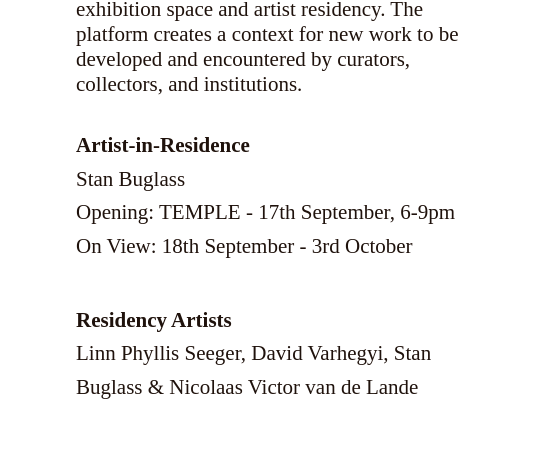
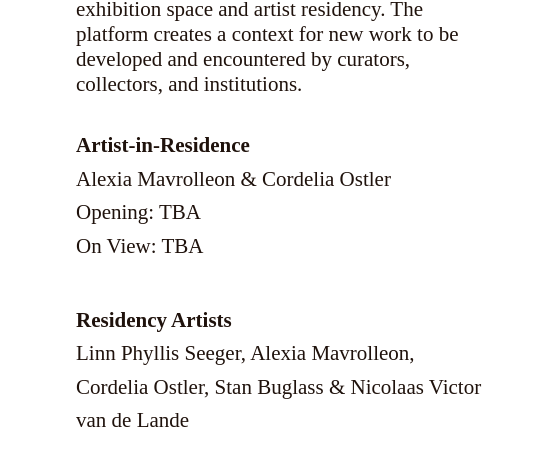
Before and after one commit to tdc2222/Shipton-Site, a plain HTML site: page about.html in a window 1280 px wide. Shown: the part 354-829 px from the top of the page, 740-1280 px from the left. Drawn offline with Linux system fonts and the light colour scheme.

Commit message:
Update about.html

```diff
--- a/about.html
+++ b/about.html
@@ -303,15 +303,15 @@ footer strong {
 
       <div class="section">
         <p><strong>Artist-in-Residence</strong><br>
-        Stan Buglass<br>
-        Opening: TEMPLE - 17th September, 6-9pm<br>
-        On View: 18th September - 3rd October<br>
+        Alexia Mavrolleon & Cordelia Ostler<br>
+        Opening: TBA<br>
+        On View: TBA<br>
         </p>
       </div>
 
       <div class="section">
         <p><strong>Residency Artists</strong><br>
-        Linn Phyllis Seeger, David Varhegyi, Stan Buglass & Nicolaas Victor van de Lande</p>
+        Linn Phyllis Seeger, Alexia Mavrolleon, Cordelia Ostler, Stan Buglass & Nicolaas Victor van de Lande</p>
       </div>
 
       <div class="section">
```
